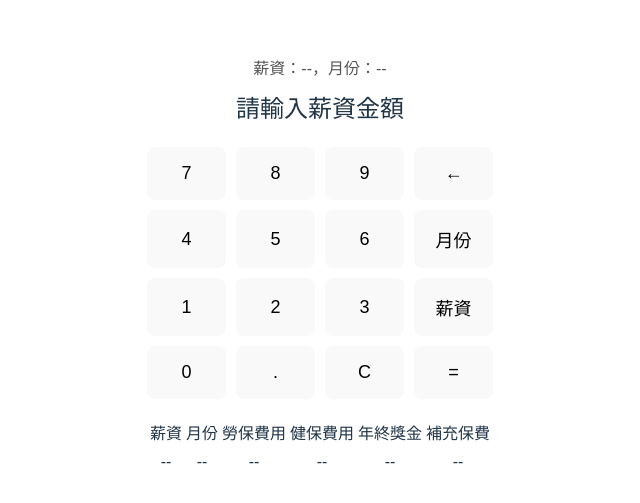
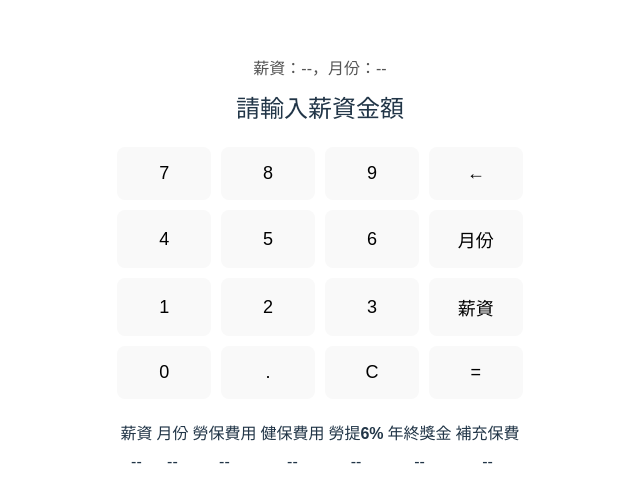
Before and after one commit to z15r7/employer-contribution, a Vue app: page / in a window 1280 px wide. Shown: the part 133-636 px from the top of the page, without its empty margins (320-960 px from the left). Built offline with nearby package versions, Linux system fonts and the light colour scheme; no server answers.

Commit message:
在計算器組件中新增勞提6%欄位，並更新計算邏輯以包含勞提6%費用

```diff
--- a/src/components/Calculator.vue
+++ b/src/components/Calculator.vue
@@ -30,6 +30,7 @@
               <th>月份</th>
               <th>勞保費用</th>
               <th>健保費用</th>
+              <th>勞提6%</th>
               <th>年終獎金</th>
               <th>補充保費</th>
             </tr>
@@ -40,6 +41,7 @@
               <td>{{ totalCost.months ? totalCost.months : '--' }}</td>
               <td>{{ totalCost.laborInsuranceFee ? formatNumber(totalCost.laborInsuranceFee) : '--' }}</td>
               <td>{{ totalCost.healthInsuranceFee ? formatNumber(totalCost.healthInsuranceFee) : '--' }}</td>
+              <td>{{ totalCost.laborPensionFee ? formatNumber(totalCost.laborPensionFee) : '--' }}</td>
               <td>{{ totalCost.yearEndBonus ? formatNumber(totalCost.yearEndBonus) : '--' }}</td>
               <td>{{ totalCost.healthInsuranceSupplement ? formatNumber(totalCost.healthInsuranceSupplement) : '--' }}</td>
             </tr>
@@ -173,6 +175,7 @@ export default {
         salary: salary.value,
         months: months.value,
         yearEndBonus: Math.ceil(salary.value * 1.5 * (months.value / 12)),
+        laborPensionFee: 0,
         laborInsuranceFee: 0,
         healthInsuranceFee: 0,
         healthInsuranceSupplement: 0
@@ -181,11 +184,12 @@ export default {
       totalCost.value.healthInsuranceSupplement = Math.ceil(totalCost.value.yearEndBonus * 0.0211)
 
       if (item) {
+        totalCost.value.laborPensionFee = item['勞提6%']
         totalCost.value.laborInsuranceFee = item['勞保費用']['雇主負擔']['雇主負擔合計']
         totalCost.value.healthInsuranceFee = item['健保費用']['雇主負擔']
       }
 
-      const monthlyCost = totalCost.value.laborInsuranceFee + totalCost.value.healthInsuranceFee
+      const monthlyCost = totalCost.value.laborInsuranceFee + totalCost.value.healthInsuranceFee + totalCost.value.laborPensionFee
 
       // totalEmployerContribution.value = item ? item['勞保費用']['雇主負擔']['雇主負擔合計'] + item['健保費用']['雇主負擔'] : 0
 
```
